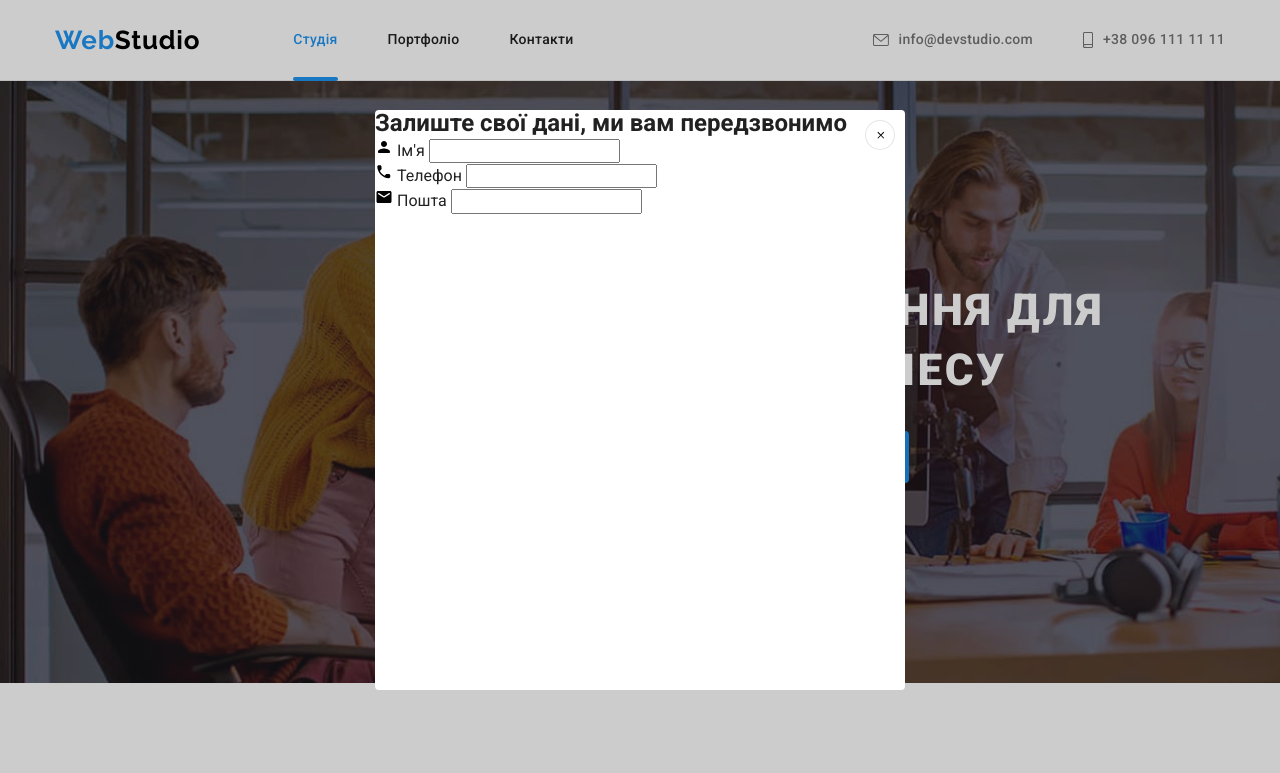
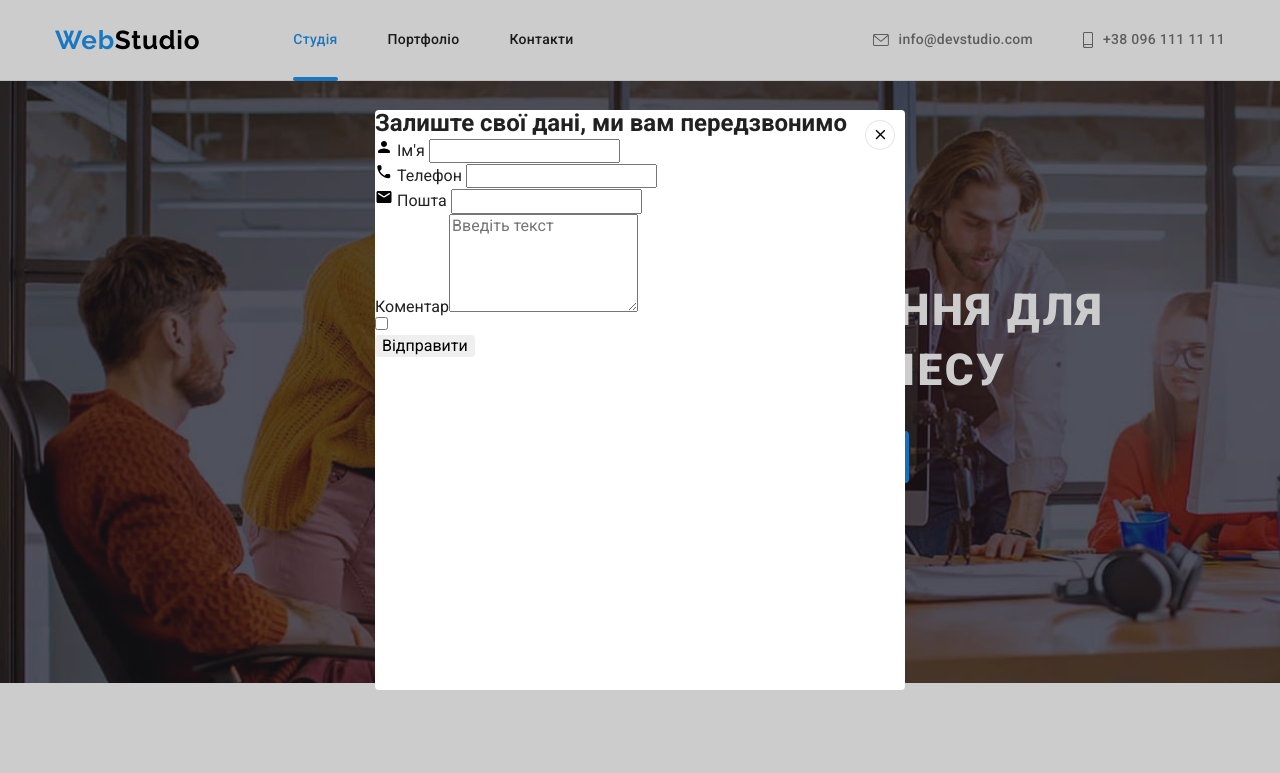
Before and after one commit to Yevhen550/goit-markup-hw-06, a plain HTML site: page index.html in a window 1280 px wide. Both pictures are taken after a click on the button "Замовити послугу". Shown: the top 773 px of the page. Drawn offline with nearby package versions, Linux system fonts and the light colour scheme.

Commit message:
some changes

```diff
--- a/css/style.css
+++ b/css/style.css
@@ -774,7 +774,7 @@ img {
   right: 10px;
   top: 10px;
   background: var(--primary-title-color);
-  color: var(--tetriary-text-color);
+  fill: var(--tetriary-text-color);
   width: 30px;
   height: 30px;
   display: flex;
@@ -783,6 +783,11 @@ img {
   cursor: pointer;
   justify-content: center;
   align-items: center;
+  transition: fill 250ms cubic-bezier(0.4, 0, 0.2, 1);
+}
+
+.close-button:hover {
+  fill: var(--accent-color)
 }
 
 .is-hidden {
--- a/index.html
+++ b/index.html
@@ -480,11 +480,14 @@
         </div>
       </div>
     </footer>
+
+    <!-- Модальне вікно -->
+
     <div class="backdrop is-hidden" data-modal>
 
       <div class="modal">
         <button type="button" class="close-button" data-modal-close>
-          <svg class="clients-icon" width="11px" height="11px">
+          <svg class="clients-icon" width="18px" height="18px">
             <use href="./images/svg/icons.svg#icon-close"></use>
           </svg>
         </button>
@@ -516,6 +519,18 @@
             <input type="text" name="email" id="email">
           </div>
 
+          <div class="modal-field">
+            <label for="feedback">Коментар<textarea
+            name="feedback" id="feedback" rows="5" placeholder="Введіть текст"></textarea>
+            </label>
+          </div>
+
+          <div class="modal-field check">
+            <input type="checkbox" name="" id="">
+          </div>
+
+          <button class="btn-submit" type="submit">Відправити</button>
+
         </form>
 
       </div>
```
